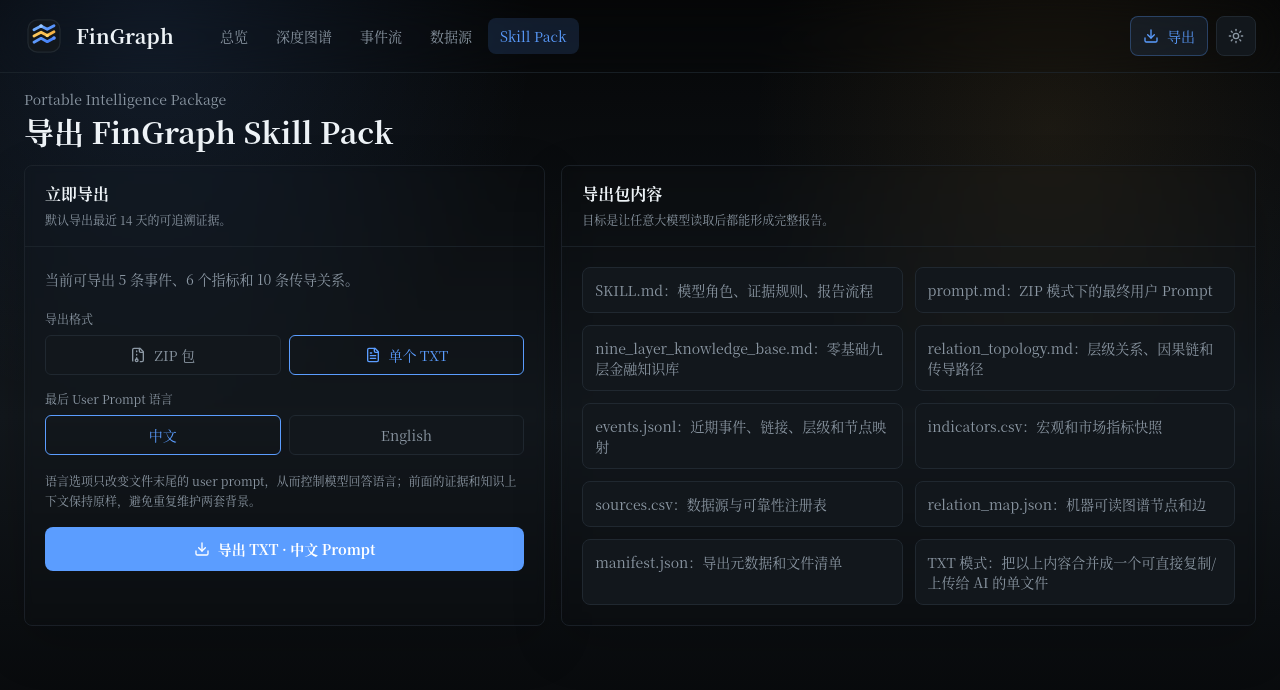
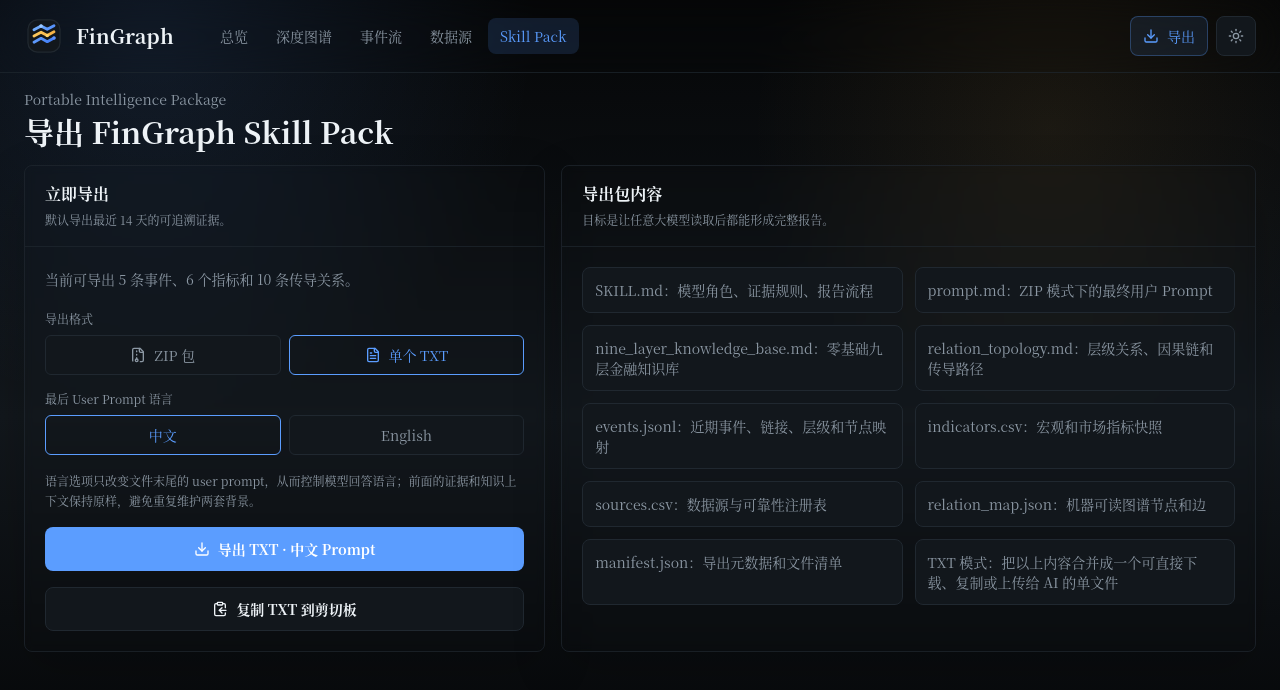
Before and after one commit to gintmr/FinGraph, a Next.js app: page /exports in a window 1280 px wide. Both pictures are taken after a click on the button "单个 TXT". Shown: the top 690 px of the page. Built offline with nearby package versions, Linux system fonts and the light colour scheme; no server answers.

Commit message:
Add TXT clipboard export

```diff
--- a/app/exports/page.tsx
+++ b/app/exports/page.tsx
@@ -43,7 +43,7 @@
                   "sources.csv：数据源与可靠性注册表",
                   "relation_map.json：机器可读图谱节点和边",
                   "manifest.json：导出元数据和文件清单",
-                  "TXT 模式：把以上内容合并成一个可直接复制/上传给 AI 的单文件"
+                  "TXT 模式：把以上内容合并成一个可直接下载、复制或上传给 AI 的单文件"
                 ].map((item) => (
                   <div key={item} className="rounded-lg border border-line bg-panel2 p-3">
                     {item}
--- a/components/dashboard/dashboard.tsx
+++ b/components/dashboard/dashboard.tsx
@@ -14,7 +14,7 @@
       <div className="flex flex-wrap items-end justify-between gap-3">
         <div>
           <p className="text-sm text-muted">Personal Macro Intelligence System</p>
-          <h1 className="mt-1 text-2xl font-semibold text-text sm:text-3xl">总览：全球金融智能图谱</h1>
+          <h1 className="mt-1 text-2xl font-semibold text-text sm:text-3xl">总览：美股金融分析图谱</h1>
         </div>
         <div className="rounded-lg border border-line bg-panel2 px-3 py-2 text-xs text-muted">
           数据模式：{modeLabels[payload.mode]} · {new Date(payload.generatedAt).toLocaleString("zh-CN")}
--- a/components/dashboard/export-controls.tsx
+++ b/components/dashboard/export-controls.tsx
@@ -1,7 +1,7 @@
 "use client";
 
 import Link from "next/link";
-import { Download, FileArchive, FileText } from "lucide-react";
+import { Check, ClipboardCopy, Download, FileArchive, FileText } from "lucide-react";
 import type { ReactNode } from "react";
 import { useMemo, useState } from "react";
 import { cn } from "@/lib/utils/cn";
@@ -35,11 +35,34 @@
 export function ExportControls({ days = 14, compact = false }: { days?: number; compact?: boolean }) {
   const [format, setFormat] = useState<ExportFormat>("zip");
   const [language, setLanguage] = useState<PromptLanguage>("zh");
+  const [copyState, setCopyState] = useState<"idle" | "copying" | "copied" | "error">("idle");
 
   const href = useMemo(
     () => `/api/export/skill-pack?days=${days}&format=${format}&prompt=${language}`,
     [days, format, language]
   );
+
+  async function copyTxtToClipboard() {
+    if (format !== "txt") {
+      return;
+    }
+
+    setCopyState("copying");
+    try {
+      const response = await fetch(href, { cache: "no-store" });
+      if (!response.ok) {
+        throw new Error("Failed to build TXT export.");
+      }
+
+      const text = await response.text();
+      await navigator.clipboard.writeText(text);
+      setCopyState("copied");
+      window.setTimeout(() => setCopyState("idle"), 2200);
+    } catch {
+      setCopyState("error");
+      window.setTimeout(() => setCopyState("idle"), 3000);
+    }
+  }
 
   return (
     <div className="space-y-4">
@@ -82,6 +105,24 @@
         <Download className="h-4 w-4" aria-hidden />
         导出 {format.toUpperCase()} · {language === "zh" ? "中文 Prompt" : "English Prompt"}
       </Link>
+
+      {format === "txt" ? (
+        <button
+          type="button"
+          onClick={copyTxtToClipboard}
+          disabled={copyState === "copying"}
+          className="inline-flex h-11 w-full items-center justify-center gap-2 rounded-lg border border-line bg-panel2 px-4 text-sm font-semibold text-text transition hover:border-blue/35 hover:bg-blue/10 disabled:cursor-wait disabled:opacity-70"
+        >
+          {copyState === "copied" ? <Check className="h-4 w-4 text-green" aria-hidden /> : <ClipboardCopy className="h-4 w-4" aria-hidden />}
+          {copyState === "copying"
+            ? "正在生成并复制..."
+            : copyState === "copied"
+              ? "已复制到剪切板"
+              : copyState === "error"
+                ? "复制失败，请改用导出 TXT"
+                : "复制 TXT 到剪切板"}
+        </button>
+      ) : null}
     </div>
   );
 }
--- a/components/dashboard/export-panel.tsx
+++ b/components/dashboard/export-panel.tsx
@@ -21,7 +21,7 @@
           <Badge variant="amber">{indicatorCount} 个指标</Badge>
         </div>
         <p className="mt-5 text-sm leading-6 text-muted">
-          可导出 ZIP 包或单个 TXT。TXT 会把所有上下文合并成一个文件，末尾附带可直接交给 AI 的 user prompt。
+          可导出 ZIP 包或单个 TXT。TXT 会把所有上下文合并成一个文件，也可以直接复制到剪切板，末尾附带可直接交给 AI 的 user prompt。
         </p>
         <div className="mt-5">
           <ExportControls compact />
```
